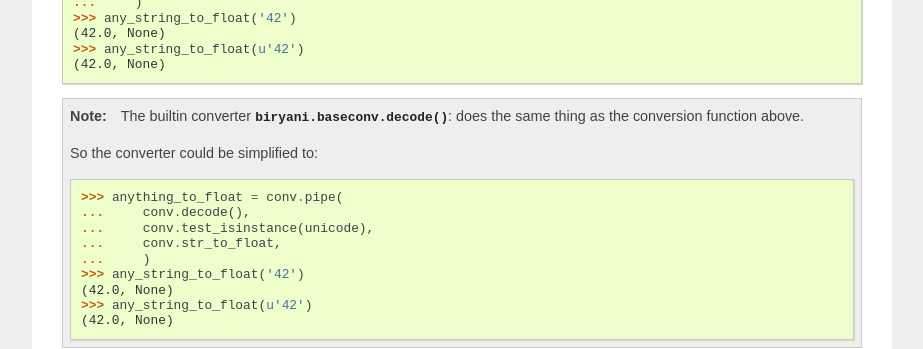
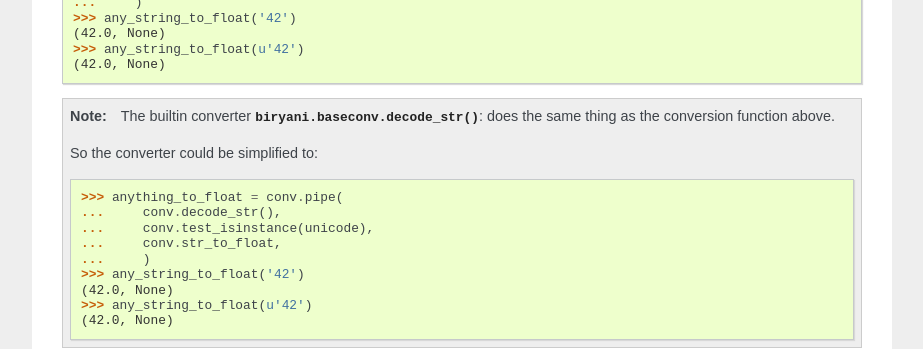
Before and after one commit to openfisca/biryani, a Sphinx documentation site: the page built from docs/source/tutorial.rst, in a window 1280 px wide and 900 px high, scrolled down 883 px. Shown: the part 150-499 px from the top of the window, without its empty margins (198-1121 px from the left). Built offline with Sphinx 7.4.7, drawn with Linux system fonts in a browser that asks for light colours.

Commit message:
Rename converter "decode" to "decode_str".

```diff
--- a/docs/source/tutorial.rst
+++ b/docs/source/tutorial.rst
@@ -60,13 +60,13 @@ Add a custom function to convert string to unicode when needed, and store result
     >>> any_string_to_float(u'42')
     (42.0, None)
 
-.. note:: The builtin converter :func:`biryani.baseconv.decode`: does the same thing as the conversion
+.. note:: The builtin converter :func:`biryani.baseconv.decode_str`: does the same thing as the conversion
    function above.
 
    So the converter could be simplified to::
 
         >>> anything_to_float = conv.pipe(
-        ...     conv.decode(),
+        ...     conv.decode_str(),
         ...     conv.test_isinstance(unicode),
         ...     conv.str_to_float,
         ...     )
```
Also changed, not shown: 1 other file.
